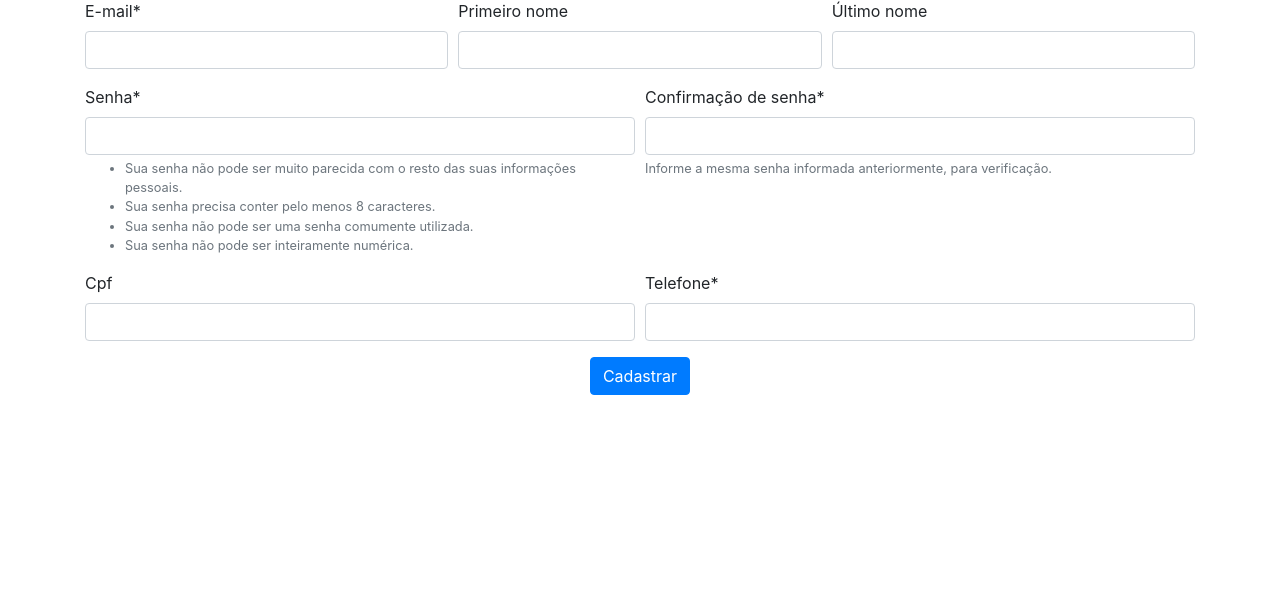
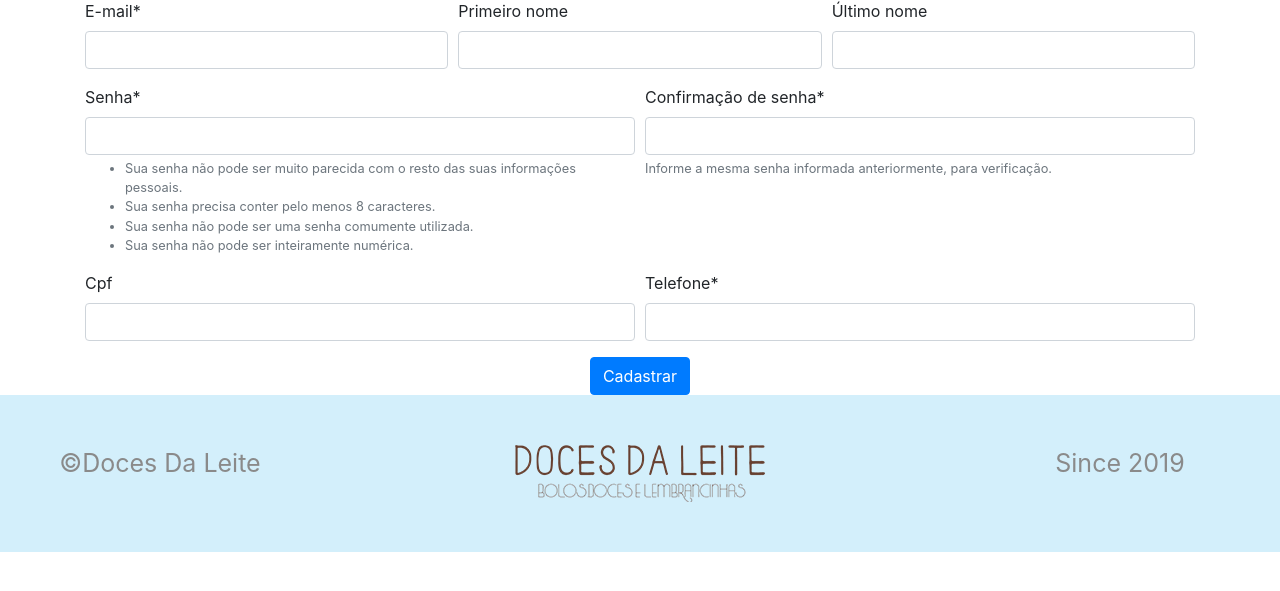
Before and after one commit to vitosoliveira/Rep_OPE, a Django app: page /cadastro in a window 1280 px wide. Shown: the part 190-781 px from the top of the page. Run offline with Django 3.2, Linux system fonts and the light colour scheme; some libraries are stand-ins or nearby versions.

```diff
--- a/app/src/_home.sass
+++ b/app/src/_home.sass
@@ -75,3 +75,12 @@
 
 #hint_id_username
     display: none
+
+footer
+    background-color: #D3EFFB
+    min-height: 150px
+    padding-top: 50px
+    padding-bottom: 50px
+    p
+        font-size: 25px
+        color: #8a8a8a
--- a/app/static/css/conteudo.css
+++ b/app/static/css/conteudo.css
@@ -1 +1 @@
-.navbar{background-color:#eeeeee !important}.navbar a{color:#b26312 !important;font-weight:600}.navbar a:hover{color:#2ba9b2 !important}.navbar-expand-lg .navbar-nav .nav-link{margin-right:25px}.produtos .conteudo{min-height:500px;box-shadow:0px 11px 19px 0px #c6c6c6}.como-montar h1,.como-montar h2,.como-montar h3{color:#32abb0;text-align:center;font-weight:600;margin-top:50px}.como-montar .box-montagem{border-bottom:1px solid #a86621}.como-montar .texto{font-size:16px;margin-top:15px;margin-bottom:15px}.como-montar .img-montagem img{border-radius:50%;height:220px;width:250px}.como-montar .massa p,.como-montar .sobre p{text-align:center;margin-top:30px;font-size:18px;color:#a86621;font-weight:bolder;margin-bottom:0}.como-montar .recheios{border-bottom:1px solid #a86621}.como-montar .recheios p{text-align:center}.como-montar .recheios img{padding-top:40px;padding-bottom:40px}.como-montar .toppings img{margin-right:25px}.como-montar .sobre{border-bottom:1px solid #a86621}.login form input{margin-top:25px;margin-bottom:25px}.register{margin-top:30px}#hint_id_username{display:none}
+.navbar{background-color:#eeeeee !important}.navbar a{color:#b26312 !important;font-weight:600}.navbar a:hover{color:#2ba9b2 !important}.navbar-expand-lg .navbar-nav .nav-link{margin-right:25px}.produtos .conteudo{min-height:500px;box-shadow:0px 11px 19px 0px #c6c6c6}.como-montar h1,.como-montar h2,.como-montar h3{color:#32abb0;text-align:center;font-weight:600;margin-top:50px}.como-montar .box-montagem{border-bottom:1px solid #a86621}.como-montar .texto{font-size:16px;margin-top:15px;margin-bottom:15px}.como-montar .img-montagem img{border-radius:50%;height:220px;width:250px}.como-montar .massa p,.como-montar .sobre p{text-align:center;margin-top:30px;font-size:18px;color:#a86621;font-weight:bolder;margin-bottom:0}.como-montar .recheios{border-bottom:1px solid #a86621}.como-montar .recheios p{text-align:center}.como-montar .recheios img{padding-top:40px;padding-bottom:40px}.como-montar .toppings img{margin-right:25px}.como-montar .sobre{border-bottom:1px solid #a86621}.login form input{margin-top:25px;margin-bottom:25px}.register{margin-top:30px}#hint_id_username{display:none}footer{background-color:#D3EFFB;min-height:150px;padding-top:50px;padding-bottom:50px}footer p{font-size:25px;color:#8a8a8a}
--- a/app/templates/base.html
+++ b/app/templates/base.html
@@ -61,6 +61,22 @@
     {%block conteudo%}
     <!-- Optional JavaScript; choose one of the two! -->
     {%endblock conteudo%}
+    <footer>
+        <div class="container-fluid">
+            <div class="row justify-content-center">
+                <div class="col-3 text-center">
+                    <p>©Doces Da Leite</p>
+                </div>
+                <div class="col-6 text-center">
+                    <img src="{% static 'images/teste_logo.png' %}" alt="" class="img-fluid">
+                </div>
+                <div class="col-3 text-center">
+                    <p>Since 2019</p>
+                </div>
+                <p></p>
+            </div>
+        </div>
+    </footer>
 
     <!-- Option 1: jQuery and Bootstrap Bundle (includes Popper) -->
     {%block js%}
--- a/app/templates/registration/login.html
+++ b/app/templates/registration/login.html
@@ -14,7 +14,7 @@
                     <input type="email" id="username" name="username" class="form-control" placeholder="Email">
                     <input type="password" id="password" name="password" class="form-control" placeholder="Senha">
                     <button class="btn btn-lg btn-primary btn-block" type="submit">Acessar</button>
-                    <a href="{% url 'resetPassword' %}">Esqueceu a senha ?</a>
+                    {% comment %} <a href="{% url 'resetPassword' %}">Esqueceu a senha ?</a> {% endcomment %}
                 </form>
                 {% endif %}
             </div>
```
